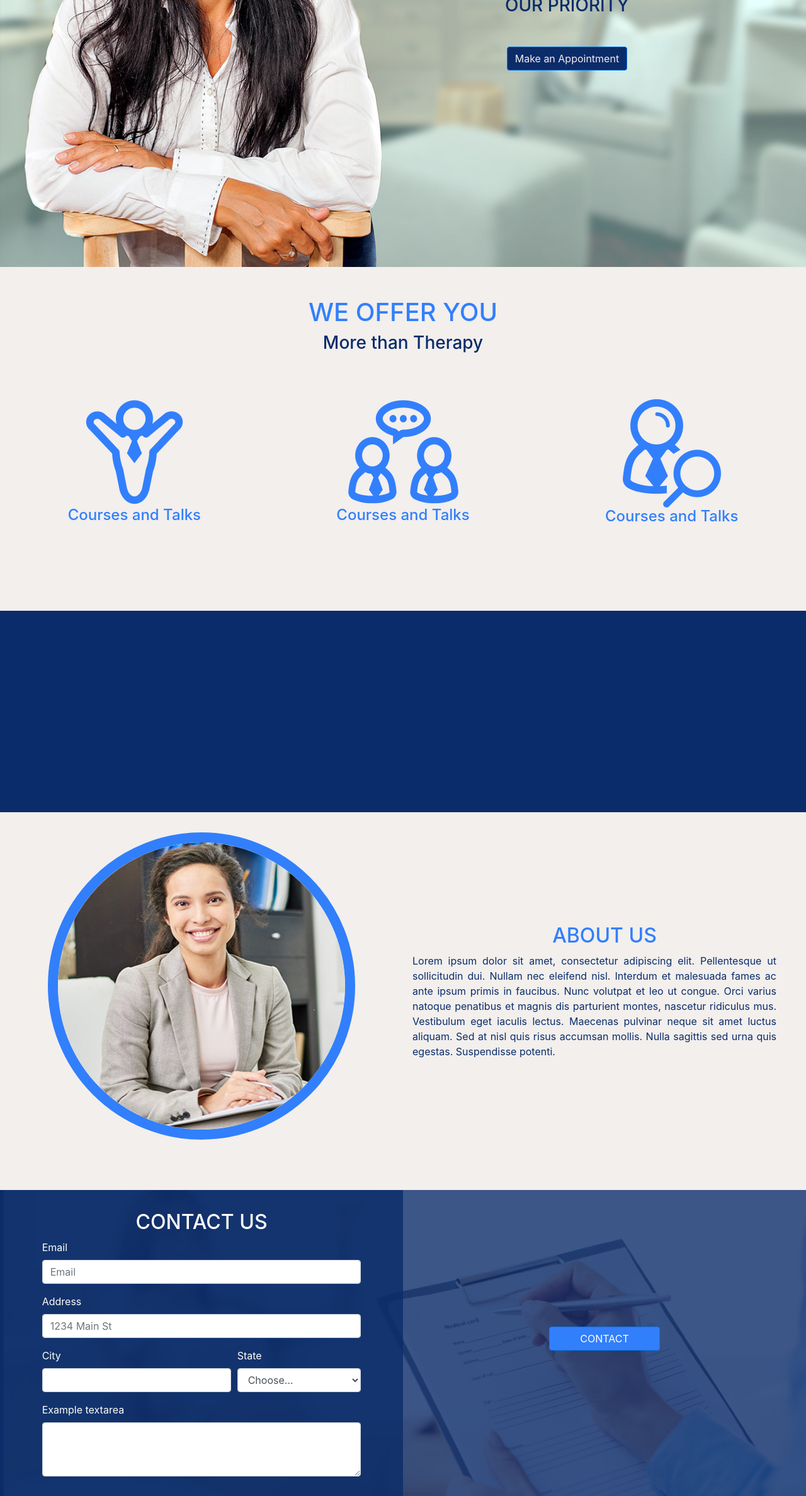
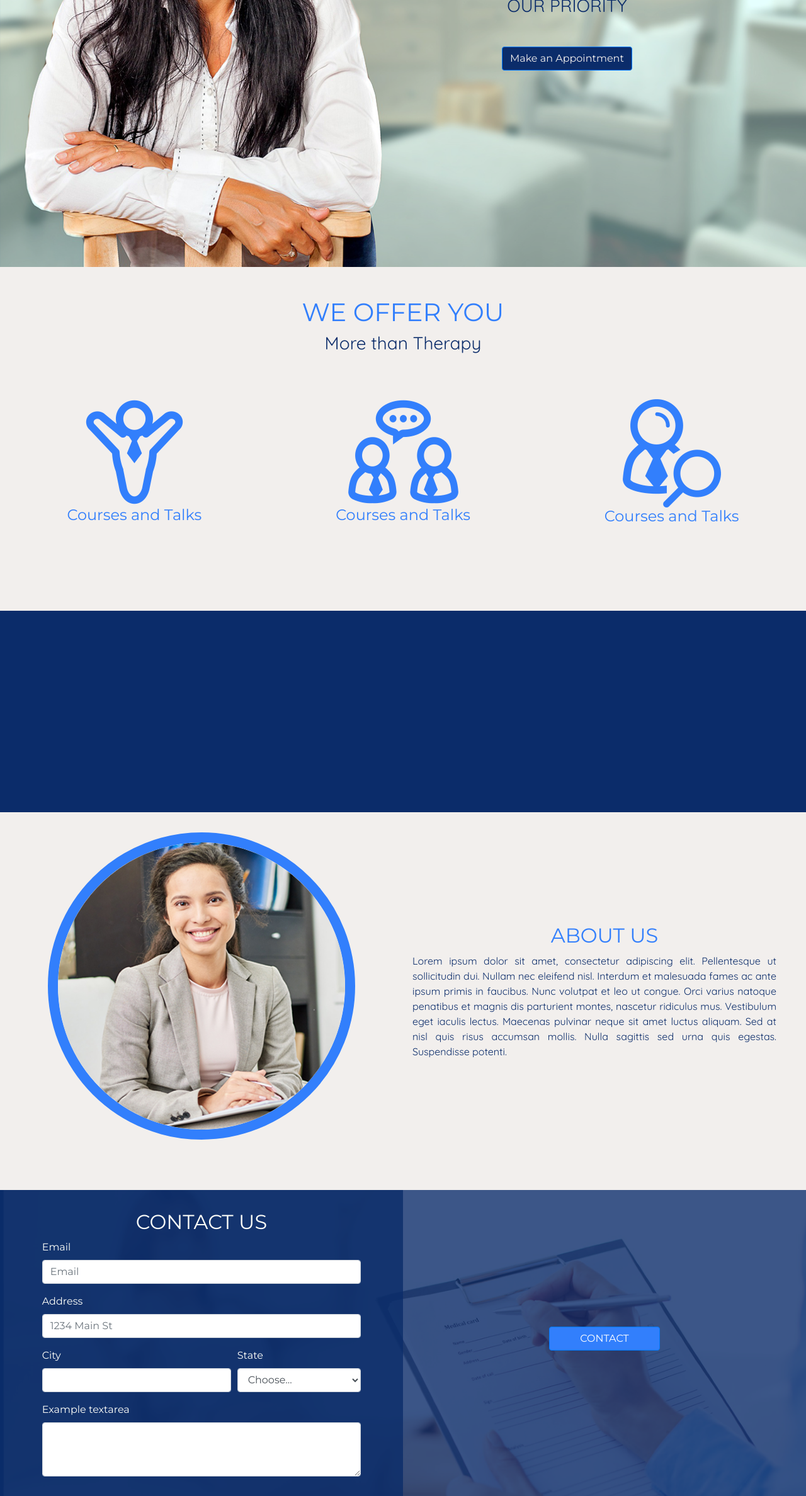
Before and after one commit to keralex/psychotherapy-institute, a plain HTML site: page index.html in a window 1280 px wide. Shown: the part 424-2800 px from the top of the page at 63% size. Drawn offline with nearby package versions, Linux system fonts and the light colour scheme.

Commit message:
finished

```diff
--- a/index.css
+++ b/index.css
@@ -9,6 +9,14 @@ body {
     padding: 0px;
 }
 
+
+.montserrat{
+    font-family: Montserrat;
+}
+.quicksand{
+    font-family: Quicksand;
+
+}
 .navbar {
     background-color: #0b2c6aec;
 }
@@ -147,6 +155,7 @@ body {
 /* footer */
 footer {
     background-color: #0B2C6A;
+    padding-top: 1em;
 }
 
 footer .col-sm-4 {
--- a/index.html
+++ b/index.html
@@ -22,7 +22,7 @@
   </head>
   <body>
     <!-- navbar********************************************************************** -->
-    <nav class="navbar navbar-expand-lg p-1 pr-4 pl-4 sticky-top navbar-dark">
+    <nav class="navbar navbar-expand-lg p-1 pr-4 pl-4 sticky-top navbar-dark montserrat">
       <a class="navbar-brand" href="#">Navbar</a>
       <button
         class="navbar-toggler"
@@ -57,11 +57,11 @@
       <div class="row flex-box justify-content-end box2 blue1">
         <div class="col-lg-7 text-center">
           <div class="text">
-              <h1>YOUR MENTAL HEALTH IS</h1>
-              <h3>OUR PRIORITY</h3>
+              <h1 class="montserrat">YOUR MENTAL HEALTH IS</h1>
+              <h3 class="quicksand">OUR PRIORITY</h3>
           </div>
 
-          <button type="button" class="btn btn-primary">
+          <button type="button" class="btn btn-primary montserrat">
             Make an Appointment
           </button>
         </div>
@@ -71,11 +71,11 @@
     <!-- services------------------------------------------------------------- -->
     <div class="box2  container-fluid" id="services">
       <div class="text-center pt-5 pb-5">
-        <h1 class="blue2">WE OFFER YOU</h1>
-        <h3 class="blue1">More than Therapy</h3>
+        <h1 class="blue2 montserrat">WE OFFER YOU</h1>
+        <h3 class="blue1 quicksand">More than Therapy</h3>
       </div>
 
-      <div class="row mt-3 blue2">
+      <div class="row mt-3 blue2 montserrat">
         <div class="col-md flex-box">
           <div class="image flex-box">
             <img src="./img/Asset 3.png" alt="" class="img-responsive" />
@@ -103,8 +103,8 @@
           <img src="./img/PSYCHOLOGIST_1920x1080.png" alt="" />
         </div>
         <div class="col-md-6 text-center">
-          <h2 class="blue2">ABOUT US</h2>
-          <p class="text-justify">
+          <h2 class="blue2 montserrat">ABOUT US</h2>
+          <p class="text-justify quicksand">
             Lorem ipsum dolor sit amet, consectetur adipiscing elit.
             Pellentesque ut sollicitudin dui. Nullam nec eleifend nisl. Interdum
             et malesuada fames ac ante ipsum primis in faucibus. Nunc volutpat
@@ -118,7 +118,7 @@
       </div>
     </div>
     <!-- contact forms ---------------------------------------------------------------- -->
-    <div class="container-fluid" id="contact">
+    <div class="container-fluid montserrat" id="contact">
       <div class="row align-items-center justify-content-center box2 white">
         <div class="col-md-6 flex-box box2 myForm">
           <h2>CONTACT US</h2>
@@ -174,7 +174,7 @@
     </div>
     <!-- footer-------------------------------------------------------------------- -->
 
-    <footer class="container white">
+    <footer class="container white quicksand">
       <div class="row mt-3 justify-content-end">
         <div class="col-sm-3 text-right">
           <p>
```
Also changed, not shown: signIn.html (+3 -3 lines), signUp.html (+3 -3 lines).
